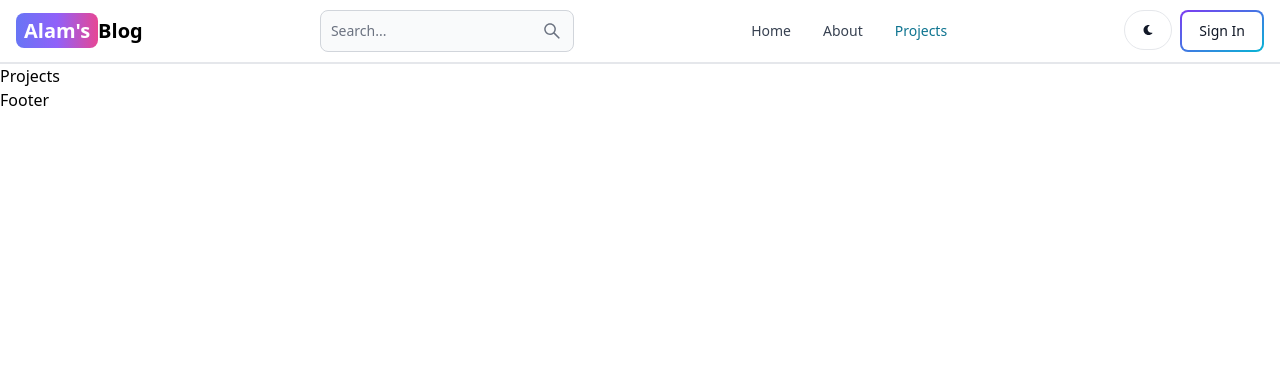
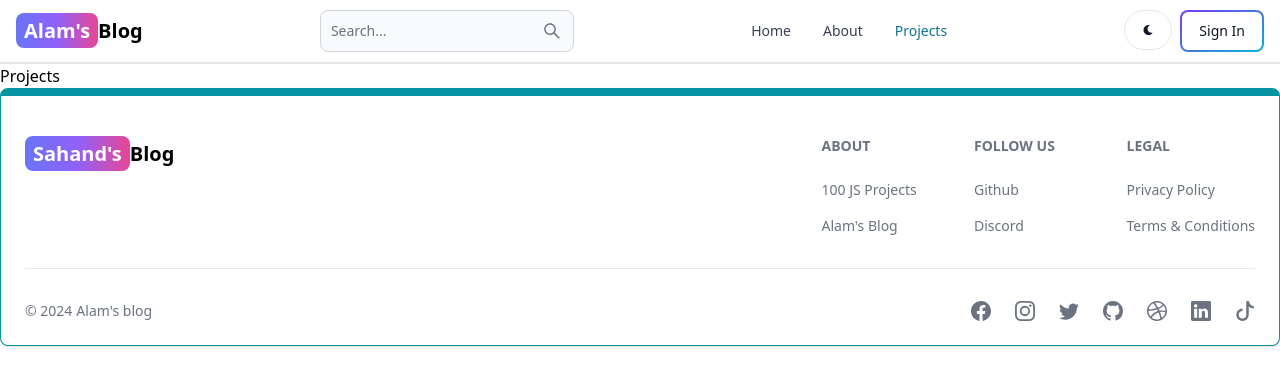
Before and after one commit to MASUDALAM234970/mern-blog, a React (Vite) app in the folder client/: page /projects in a window 1280 px wide. Shown: the top 386 px of the page. Built offline with nearby package versions, Linux system fonts and the light colour scheme.

Commit message:
Create  a  Footer

```diff
--- a/client/src/Component/Footer.jsx
+++ b/client/src/Component/Footer.jsx
@@ -1,5 +1,102 @@
-import React from "react";
+import { Footer } from "flowbite-react";
+import { Link } from "react-router-dom";
+import {
+  BsFacebook,
+  BsInstagram,
+  BsTwitter,
+  BsGithub,
+  BsDribbble,
+  BsTiktok,
+  BsLinkedin,
+} from "react-icons/bs";
 
-export default function Footer() {
-  return <div>Footer</div>;
+export default function FooterCom() {
+  return (
+    <Footer container className="border border-t-8 border-teal-500">
+      <div className="w-full max-w-7xl mx-auto">
+        <div className="grid w-full justify-between sm:flex md:grid-cols-1">
+          <div className="mt-5">
+            <Link
+              to="/"
+              className="self-center whitespace-nowrap text-lg sm:text-xl font-semibold dark:text-white"
+            >
+              <span className="px-2 py-1 bg-gradient-to-r from-indigo-500 via-purple-500 to-pink-500 rounded-lg text-white">
+                Sahand's
+              </span>
+              Blog
+            </Link>
+          </div>
+          <div className="grid grid-cols-2 gap-8 mt-4 sm:grid-cols-3 sm:gap-6">
+            <div>
+              <Footer.Title title="About" />
+              <Footer.LinkGroup col>
+                <Footer.Link
+                  href="https://www.100jsprojects.com"
+                  target="_blank"
+                  rel="noopener noreferrer"
+                >
+                  100 JS Projects
+                </Footer.Link>
+                <Footer.Link
+                  href="/about"
+                  target="_blank"
+                  rel="noopener noreferrer"
+                >
+                  Alam's Blog
+                </Footer.Link>
+              </Footer.LinkGroup>
+            </div>
+            <div>
+              <Footer.Title title="Follow us" />
+              <Footer.LinkGroup col>
+                <Footer.Link
+                  href="https://www.github.com/MASUDALAM234970"
+                  target="_blank"
+                  rel="noopener noreferrer"
+                >
+                  Github
+                </Footer.Link>
+                <Footer.Link href="#">Discord</Footer.Link>
+              </Footer.LinkGroup>
+            </div>
+            <div>
+              <Footer.Title title="Legal" />
+              <Footer.LinkGroup col>
+                <Footer.Link href="#">Privacy Policy</Footer.Link>
+                <Footer.Link href="#">Terms &amp; Conditions</Footer.Link>
+              </Footer.LinkGroup>
+            </div>
+          </div>
+        </div>
+        <Footer.Divider />
+        <div className="w-full sm:flex sm:items-center sm:justify-between">
+          <Footer.Copyright
+            href="#"
+            by="Alam's blog"
+            year={new Date().getFullYear()}
+          />
+          {
+            <div className="flex gap-6 sm:mt-0 mt-4 sm:justify-center">
+              <Footer.Icon href="#" icon={BsFacebook} />
+              <Footer.Icon href="#" icon={BsInstagram} />
+              <Footer.Icon href="#" icon={BsTwitter} />
+              <Footer.Icon
+                href="https://github.com/MASUDALAM234970"
+                icon={BsGithub}
+              />
+              <Footer.Icon href="#" icon={BsDribbble} />
+              <Footer.Icon
+                href="https://www.linkedin.com/in/md-masud-alam-5a1a18240/"
+                icon={BsLinkedin}
+              />
+              <Footer.Icon
+                href="https://www.tiktok.com/@masudalam234970"
+                icon={BsTiktok}
+              />
+            </div>
+          }
+        </div>
+      </div>
+    </Footer>
+  );
 }
```
